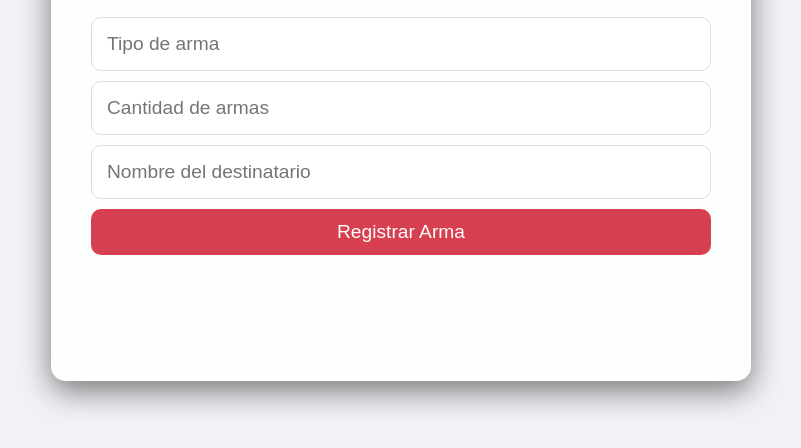
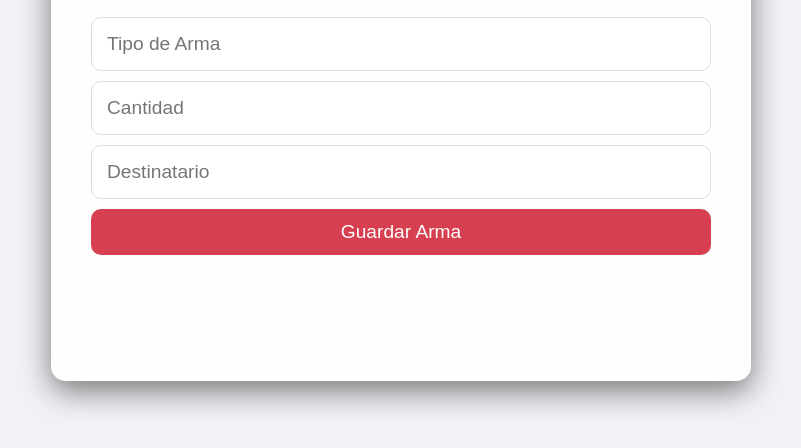
Before and after one commit to lobo85858888/VCF, a plain HTML site: page armas.html in a window 1280 px wide. Shown: the part 264-712 px from the top of the page, without its empty margins (239-1040 px from the left). Drawn offline with Linux system fonts and the light colour scheme.

Commit message:
Update armas.html

```diff
--- a/armas.html
+++ b/armas.html
@@ -5,15 +5,17 @@
     <meta name="viewport" content="width=device-width, initial-scale=1.0">
     <title>VCF - Registrar Armas</title>
     <link rel="stylesheet" href="style.css">
+    <script src="https://www.gstatic.com/firebasejs/9.6.1/firebase-app.js"></script>
+    <script src="https://www.gstatic.com/firebasejs/9.6.1/firebase-database.js"></script>
 </head>
 <body>
     <div class="container">
         <h1>Registrar Armas</h1>
         <div class="transaction-input">
-            <input type="text" id="weapon" placeholder="Tipo de arma">
-            <input type="number" id="quantity" placeholder="Cantidad de armas">
-            <input type="text" id="recipient" placeholder="Nombre del destinatario">
-            <button id="saveWeaponButton">Registrar Arma</button>
+            <input type="text" id="weapon" placeholder="Tipo de Arma">
+            <input type="number" id="quantity" placeholder="Cantidad">
+            <input type="text" id="recipient" placeholder="Destinatario">
+            <button id="saveWeaponButton">Guardar Arma</button>
         </div>
         <a href="index.html" class="back-link">Volver</a>
     </div>
```
